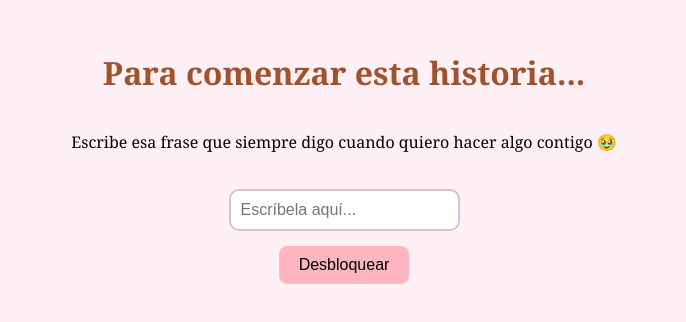
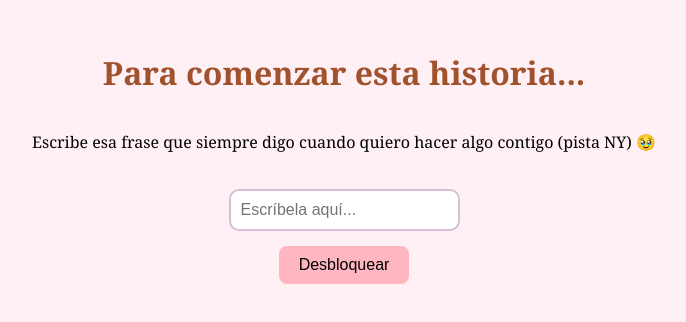
Before and after one commit to amaeros/Mi-amor-por-ti, a plain HTML site: page index.html in a window 1280 px wide. Shown: the part 250-572 px from the top of the page, without its empty margins (296-982 px from the left). Drawn offline with Linux system fonts and the light colour scheme.

Commit message:
Update index.html

```diff
--- a/index.html
+++ b/index.html
@@ -45,7 +45,7 @@
 <body>
 
   <h1>Para comenzar esta historia...</h1>
-  <p>Escribe esa frase que siempre digo cuando quiero hacer algo contigo 🥹</p>
+  <p>Escribe esa frase que siempre digo cuando quiero hacer algo contigo (pista NY) 🥹</p>
   <input type="text" id="respuesta" placeholder="Escríbela aquí...">
   <button onclick="verificar()">Desbloquear</button>
   <p class="error" id="mensaje"></p>
```
